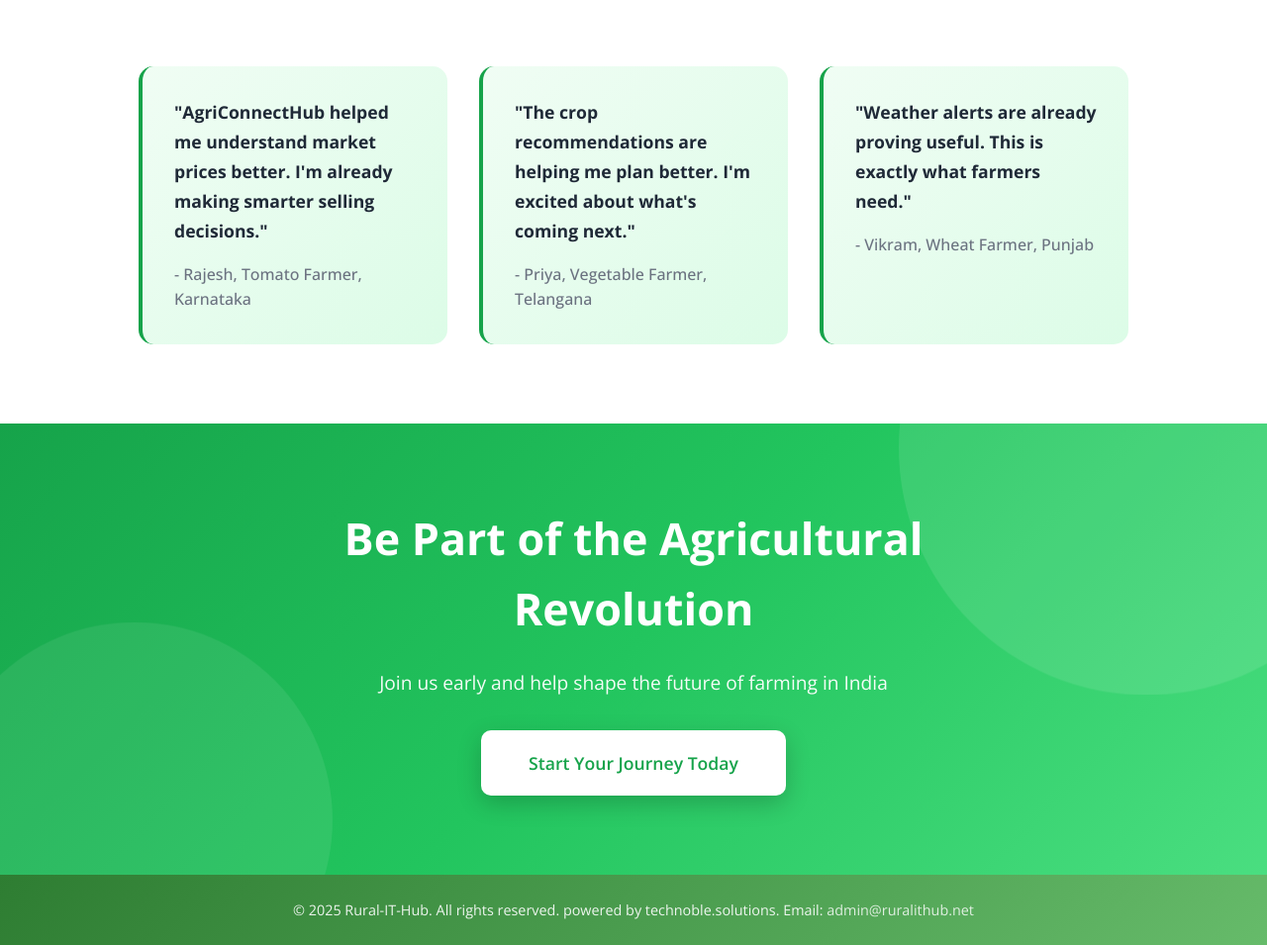
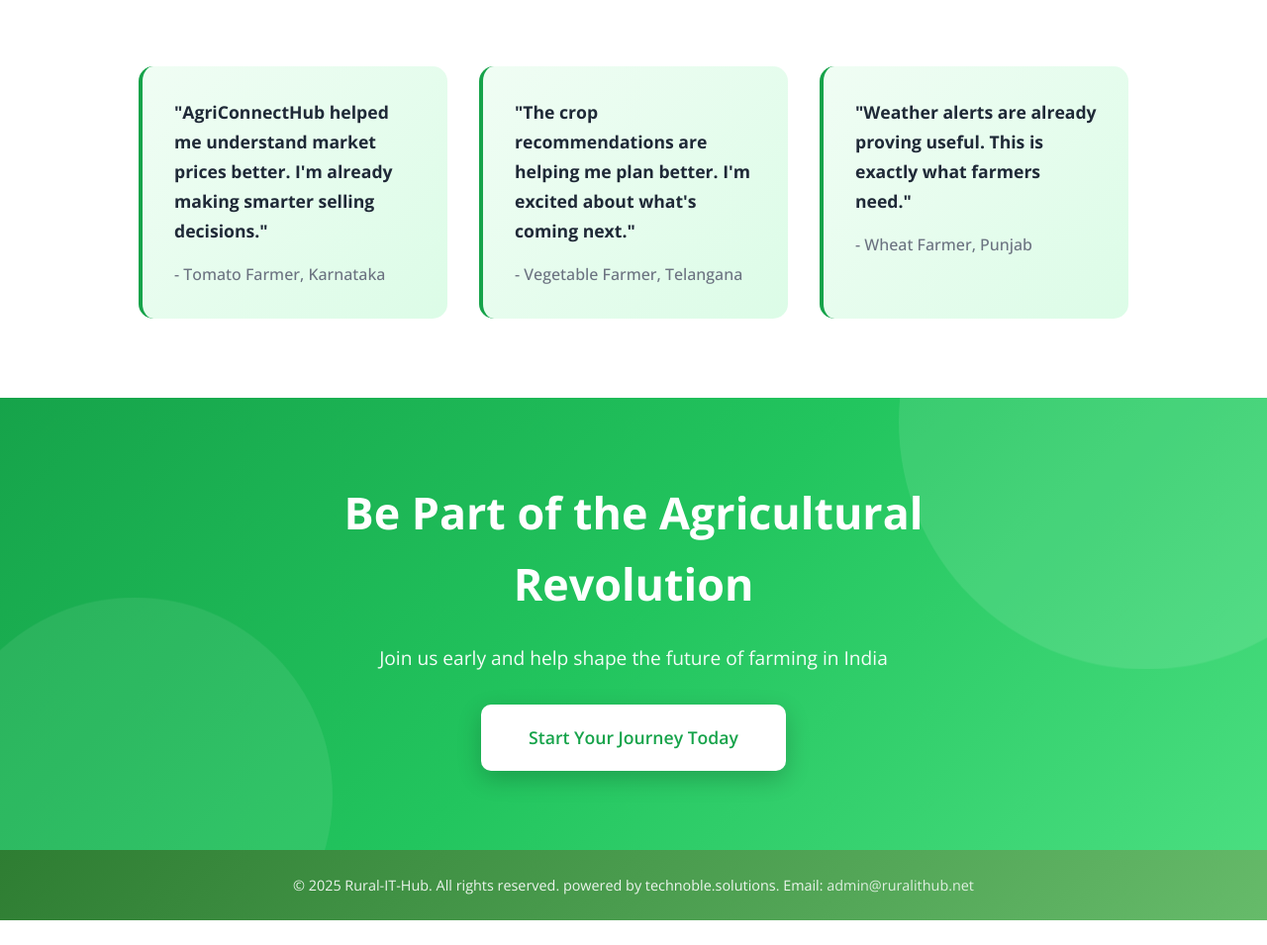
Before and after one commit to Uma2003b/FARMITHUB, a Flask app: page /about in a window 1280 px wide. Shown: the part 2809-3764 px from the top of the page at 99% size. After the commit the page ends 3739 px from the top, so only its background shows below. Run offline with Flask 3, Linux system fonts and the light colour scheme.

Commit message:
Remove person names from testimonials in about section

```diff
--- a/templates/about.html
+++ b/templates/about.html
@@ -218,21 +218,21 @@
           <p style="font-size: 1.1rem; color: #1f2937; margin-bottom: 1rem; line-height: 1.7;">
             <strong>"AgriConnectHub helped me understand market prices better. I'm already making smarter selling decisions."</strong>
           </p>
-          <p style="color: #6b7280; font-weight: 500;">- Rajesh, Tomato Farmer, Karnataka</p>
+          <p style="color: #6b7280; font-weight: 500;">- Tomato Farmer, Karnataka</p>
         </div>
 
         <div style="background: linear-gradient(135deg, #f0fdf4, #dcfce7); padding: 2rem; border-radius: 15px; border-left: 4px solid #16a34a;">
           <p style="font-size: 1.1rem; color: #1f2937; margin-bottom: 1rem; line-height: 1.7;">
             <strong>"The crop recommendations are helping me plan better. I'm excited about what's coming next."</strong>
           </p>
-          <p style="color: #6b7280; font-weight: 500;">- Priya, Vegetable Farmer, Telangana</p>
+          <p style="color: #6b7280; font-weight: 500;">- Vegetable Farmer, Telangana</p>
         </div>
 
         <div style="background: linear-gradient(135deg, #f0fdf4, #dcfce7); padding: 2rem; border-radius: 15px; border-left: 4px solid #16a34a;">
           <p style="font-size: 1.1rem; color: #1f2937; margin-bottom: 1rem; line-height: 1.7;">
             <strong>"Weather alerts are already proving useful. This is exactly what farmers need."</strong>
           </p>
-          <p style="color: #6b7280; font-weight: 500;">- Vikram, Wheat Farmer, Punjab</p>
+          <p style="color: #6b7280; font-weight: 500;">- Wheat Farmer, Punjab</p>
         </div>
       </div>
     </div>
```
